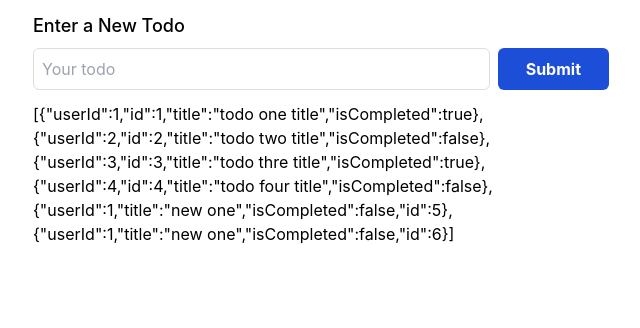
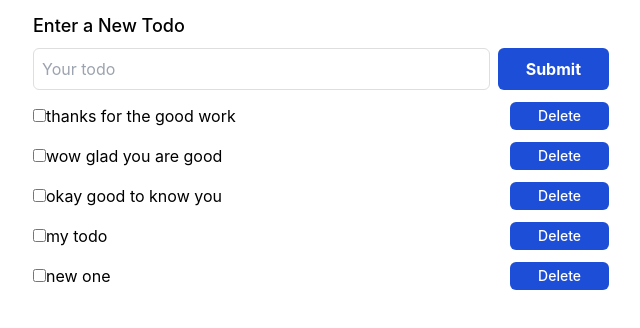
Before and after one commit to Jisan-mia/redux-toolkit-rtk-query, a React (Create React App) app: page /todo in a window 1280 px wide. Shown: the top 328 px of the page, without its empty margins (319-959 px from the left). Built offline with nearby package versions, Linux system fonts and the light colour scheme; no server answers; data requests are answered from the project's data file.

Commit message:
todo app completed with json-server as dummy server

```diff
--- a/data/db.json
+++ b/data/db.json
@@ -1,40 +1,34 @@
 {
   "todos": [
-    {
-      "userId": 1,
-      "id": 1,
-      "title": "todo one title",
-      "isCompleted": true
-    },
-    {
-      "userId": 2,
-      "id": 2,
-      "title": "todo two title",
-      "isCompleted": false
-    },
-    {
-      "userId": 3,
-      "id": 3,
-      "title": "todo thre title",
-      "isCompleted": true
-    },
-    {
-      "userId": 4,
-      "id": 4,
-      "title": "todo four title",
-      "isCompleted": false
-    },
-    {
-      "userId": 1,
-      "title": "new one",
-      "isCompleted": false,
-      "id": 5
-    },
     {
       "userId": 1,
       "title": "new one",
       "isCompleted": false,
       "id": 6
+    },
+    {
+      "userId": 1,
+      "title": "my todo",
+      "isCompleted": false,
+      "id": 7
+    },
+    {
+      "userId": 1,
+      "title": "okay good to know you ",
+      "isCompleted": false,
+      "id": 8
+    },
+    {
+      "userId": 1,
+      "title": "wow glad you are good",
+      "isCompleted": false,
+      "id": 9
+    },
+    {
+      "userId": 1,
+      "title": "thanks for the good work",
+      "isCompleted": false,
+      "id": 10
     }
   ]
 }
--- a/src/components/todo/index.js
+++ b/src/components/todo/index.js
@@ -7,11 +7,15 @@ const TodoApp = () => {
 
   const {data: todos, isLoading, isSuccess, isError, error} = useGetTodosQuery();
   const [addTodo] = useAddTodoMutation();
+  const [updateTodo] = useUpdateTodoMutation();
+  const [deleteTodo] = useDeleteTodoMutation();
+
 
 
   const handleAddTodo = (e) => {
     e.preventDefault();
     addTodo({userId: 1, title: todoText, isCompleted: false})
+    setTodoText('')
 
   }
 
@@ -22,7 +26,8 @@ const TodoApp = () => {
           <label htmlFor="title" className='text-lg font-medium'>
             Enter a New Todo
           </label>
-          <input placeholder='Your todo' value={todoText} onChange={e => setTodoText(e.target.value)} type="text" className='w-full border border-[#dedede] outline-none focus:ring-4 focus-within:ring-blue-300 text-base rounded-md p-2 mt-2'/>
+          <input
+          placeholder='Your todo' value={todoText} onChange={e => setTodoText(e.target.value)} type="text" className='w-full border border-[#dedede] outline-none focus:ring-4 focus-within:ring-blue-300 text-base rounded-md p-2 mt-2'/>
         </div>
 
         <input  type="submit" value="Submit" className=' cursor-pointer rounded-md border-none outline-none focus:ring-4 focus:ring-blue-300 bg-blue-700 text-white font-bold text-base py-[9px] px-7 flex items-center justify-center disabled:opacity-50 disabled:cursor-not-allowed'/>
@@ -34,7 +39,27 @@ const TodoApp = () => {
   if(isLoading) {
     content = <Spinner />
   } else if(isSuccess) {
-    content = JSON.stringify(todos)
+    content = todos.map(todo => (
+      <article key={todo.id} className="flex items-center justify-between gap-3">
+        <div >
+          <input
+          checked={todo.isCompleted}
+          onChange={() => updateTodo({...todo, isCompleted: !todo.isCompleted})}
+          type="checkbox" name={todo.id} id={todo.id} />
+          <label htmlFor={todo.id}>
+            {todo.title}
+          </label>
+        </div>
+        <button
+          onClick={() => {
+            deleteTodo({id: todo.id})
+          }}
+          className='cursor-pointer rounded-md border-none outline-none focus:ring-2 focus:ring-blue-300 bg-blue-700 text-white font-medium text-sm py-1 px-7 flex items-center justify-center disabled:opacity-50 disabled:cursor-not-allowed'
+        >
+          Delete
+        </button>
+      </article>
+    ))
   } else if(isError) {
     content = <p>{error}</p>
   }
@@ -42,7 +67,10 @@ const TodoApp = () => {
   return (
     <div className='max-w-[600px]  w-full m-auto p-3'>
       {addTodoContent}
+
+      <div className="grid gap-3">
       {content}
+      </div>
     </div>
   )
 }
--- a/src/redux/api/apiSlice.js
+++ b/src/redux/api/apiSlice.js
@@ -4,30 +4,37 @@ import {createApi, fetchBaseQuery} from '@reduxjs/toolkit/query/react';
 export const apiSlice = createApi({
   reducerPath: 'api',
   baseQuery: fetchBaseQuery({baseUrl: "http://localhost:3500"}),
+  tagTypes: ['Todos'],
   endpoints: (builder) => ({
     getTodos: builder.query({
-      query: () => '/todos'
+      query: () => '/todos',
+      transformResponse: (res) => res.sort((a,b) => b.id - a.id),
+      providesTags: ['Todos']
     }),
     addTodo: builder.mutation({
       query: (todo) => ({
         url: '/todos',
         method: 'POST',
         body: todo
-      })
+      }),
+      invalidatesTags: ['Todos']
     }),
     updateTodo: builder.mutation({
       query: (todo) => ({
         url: `/todos/${todo.id}`,
         method: "PATCH",
         body: todo
-      })
+      }),
+      invalidatesTags: ['Todos']
     }),
     deleteTodo: builder.mutation({
       query: ({id}) => ({
         url: `/todos/${id}`,
         method: "DELETE",
         body: id
-      })
+      }),
+      invalidatesTags: ['Todos']
+
     })
   })
 })
```
